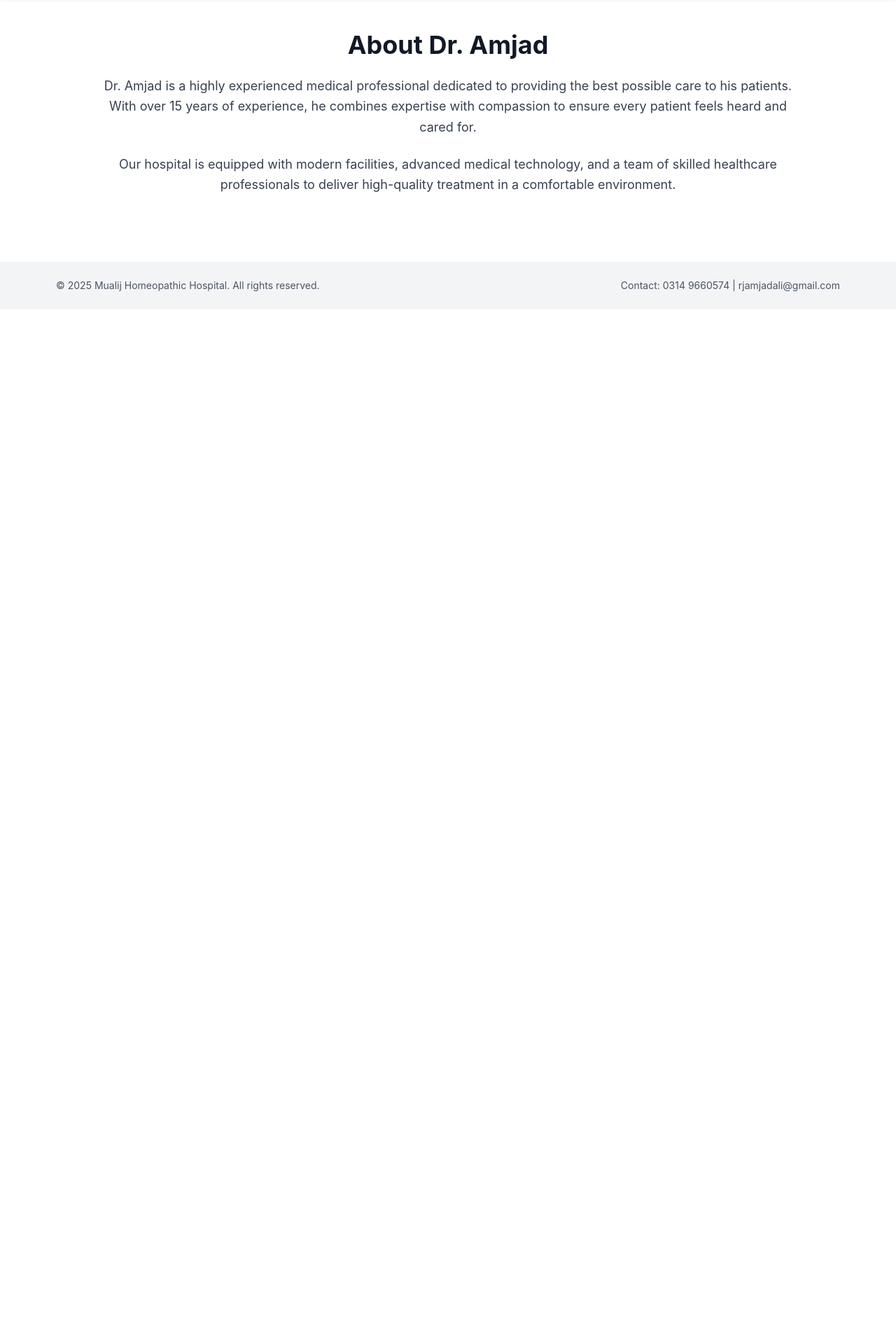
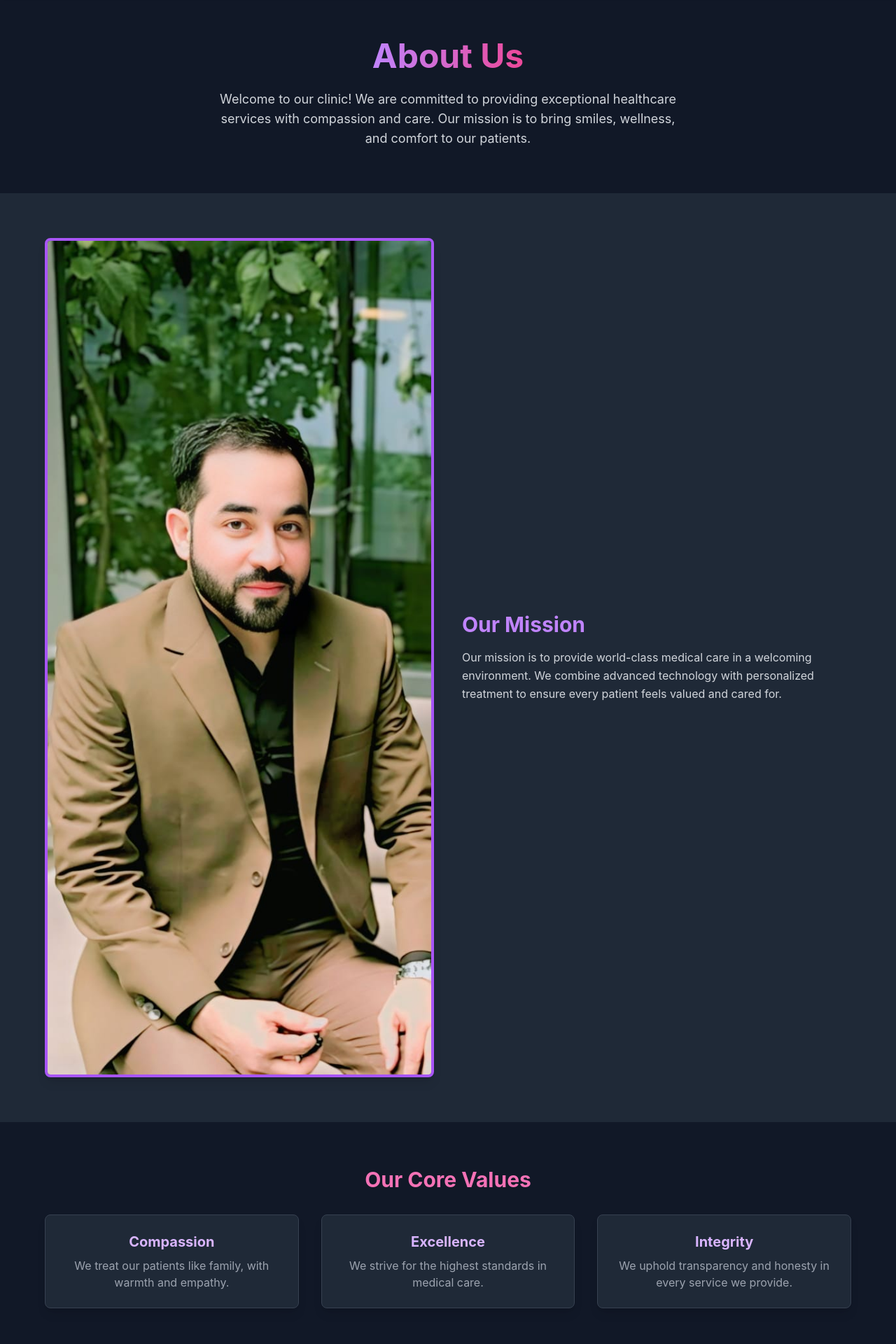
Before and after one commit to Safi649/dr-amjadali, a Next.js app: page /about in a window 1280 px wide. Shown: the part 60-1980 px from the top of the page at 70% size. Before the commit the page ends 800 px from the top, so only its background shows below. Built offline with nearby package versions, Linux system fonts and the light colour scheme.

Commit message:
Update about.js

```diff
--- a/pages/about.js
+++ b/pages/about.js
@@ -1,30 +1,99 @@
-import Header from "../components/Header";
+import { motion } from "framer-motion";
+import Navbar from "../components/Navbar";
 import Footer from "../components/Footer";
 
-const doctor = {
-  name: "Dr. Amjad Ali",
-  title: "Homeopathic Specialist & Owner",
-  hospital: "Mualij Homeopathic Hospital",
-  email: "rjamjadali@gmail.com",
-  phone: "0314 9660574",
-};
+export default function About() {
+  return (
+    <div className="bg-gray-900 text-white min-h-screen flex flex-col">
+      <Navbar />
 
-export default function AboutPage() {
-  return (
-    <>
-      <Header doctor={doctor} />
-      <main className="max-w-5xl mx-auto px-4 py-12">
-        <h1 className="text-4xl font-bold text-center mb-6">About Dr. Amjad</h1>
-        <p className="text-lg text-gray-700 leading-relaxed mb-6 text-center">
-          Dr. Amjad is a highly experienced medical professional dedicated to providing the best possible care to his patients.
-          With over 15 years of experience, he combines expertise with compassion to ensure every patient feels heard and cared for.
-        </p>
-        <p className="text-lg text-gray-700 leading-relaxed text-center">
-          Our hospital is equipped with modern facilities, advanced medical technology, and a team of skilled healthcare professionals
-          to deliver high-quality treatment in a comfortable environment.
-        </p>
-      </main>
-      <Footer doctor={doctor} />
-    </>
+      {/* Hero Section */}
+      <section className="flex-1 flex flex-col items-center justify-center px-6 py-16 text-center">
+        <motion.h1
+          initial={{ opacity: 0, y: -50 }}
+          animate={{ opacity: 1, y: 0 }}
+          transition={{ duration: 0.8 }}
+          className="text-5xl font-bold text-transparent bg-clip-text bg-gradient-to-r from-purple-400 to-pink-500"
+        >
+          About Us
+        </motion.h1>
+        <motion.p
+          initial={{ opacity: 0 }}
+          animate={{ opacity: 1 }}
+          transition={{ delay: 0.4, duration: 0.8 }}
+          className="mt-6 text-lg max-w-2xl text-gray-300"
+        >
+          Welcome to our clinic! We are committed to providing exceptional healthcare services with compassion and care. Our mission is to bring smiles, wellness, and comfort to our patients.
+        </motion.p>
+      </section>
+
+      {/* Mission Section */}
+      <section className="px-6 py-16 bg-gray-800">
+        <div className="max-w-6xl mx-auto grid md:grid-cols-2 gap-10 items-center">
+          <motion.img
+            src="/doctor.jpg"
+            alt="Our Doctor"
+            className="rounded-lg shadow-lg border-4 border-purple-500"
+            initial={{ opacity: 0, scale: 0.8 }}
+            whileInView={{ opacity: 1, scale: 1 }}
+            transition={{ duration: 0.8 }}
+          />
+          <motion.div
+            initial={{ opacity: 0, x: 50 }}
+            whileInView={{ opacity: 1, x: 0 }}
+            transition={{ duration: 0.8 }}
+          >
+            <h2 className="text-3xl font-bold text-purple-400 mb-4">Our Mission</h2>
+            <p className="text-gray-300 leading-relaxed">
+              Our mission is to provide world-class medical care in a welcoming environment. We combine advanced technology with personalized treatment to ensure every patient feels valued and cared for.
+            </p>
+          </motion.div>
+        </div>
+      </section>
+
+      {/* Values Section */}
+      <section className="px-6 py-16">
+        <div className="max-w-6xl mx-auto text-center">
+          <motion.h2
+            initial={{ opacity: 0, y: 50 }}
+            whileInView={{ opacity: 1, y: 0 }}
+            transition={{ duration: 0.8 }}
+            className="text-3xl font-bold text-pink-400"
+          >
+            Our Core Values
+          </motion.h2>
+          <motion.div
+            className="mt-8 grid md:grid-cols-3 gap-8"
+            initial="hidden"
+            whileInView="visible"
+            variants={{
+              hidden: { opacity: 0, y: 50 },
+              visible: {
+                opacity: 1,
+                y: 0,
+                transition: { staggerChildren: 0.2 },
+              },
+            }}
+          >
+            {[
+              { title: "Compassion", desc: "We treat our patients like family, with warmth and empathy." },
+              { title: "Excellence", desc: "We strive for the highest standards in medical care." },
+              { title: "Integrity", desc: "We uphold transparency and honesty in every service we provide." },
+            ].map((value, index) => (
+              <motion.div
+                key={index}
+                className="bg-gray-800 p-6 rounded-lg shadow-lg border border-gray-700 hover:border-purple-500 transition"
+                variants={{ hidden: { opacity: 0, y: 50 }, visible: { opacity: 1, y: 0 } }}
+              >
+                <h3 className="text-xl font-bold text-purple-300 mb-2">{value.title}</h3>
+                <p className="text-gray-400">{value.desc}</p>
+              </motion.div>
+            ))}
+          </motion.div>
+        </div>
+      </section>
+
+      <Footer />
+    </div>
   );
 }
```
